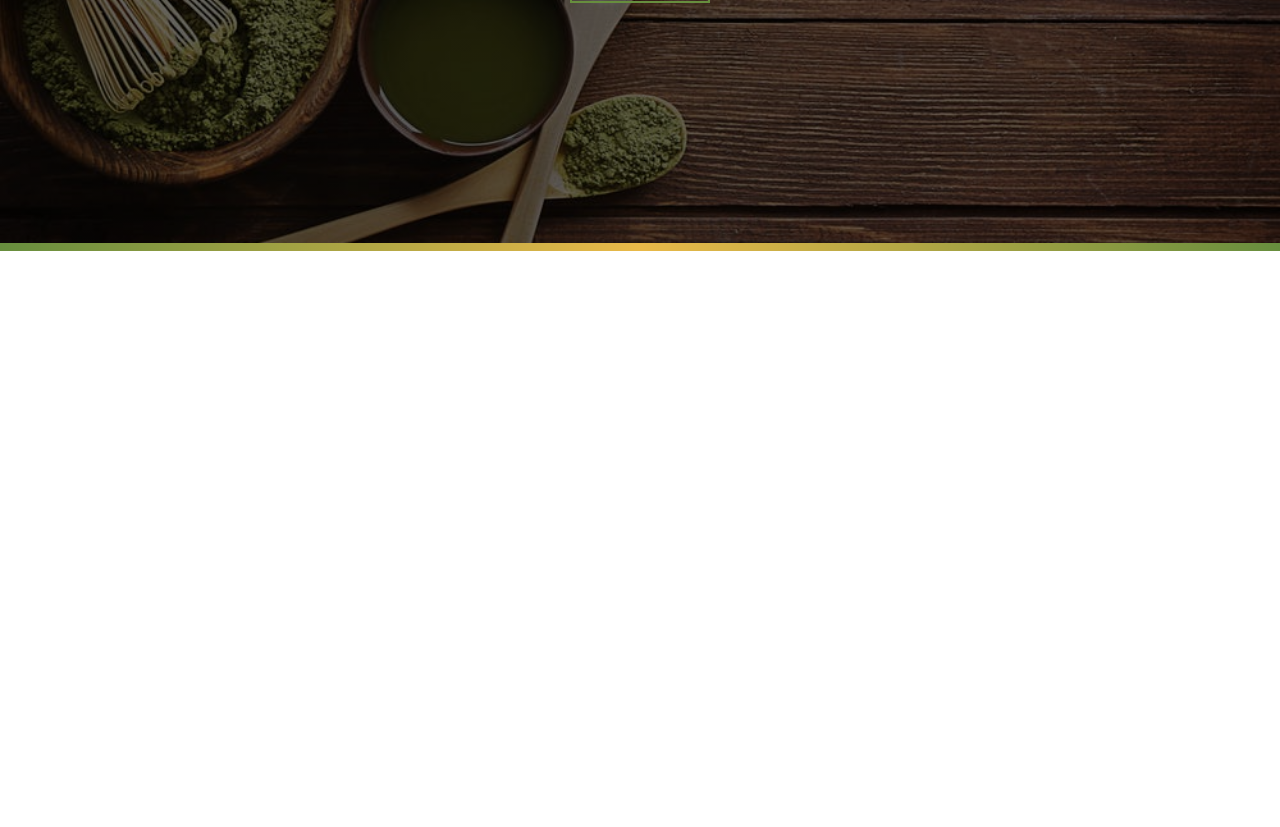
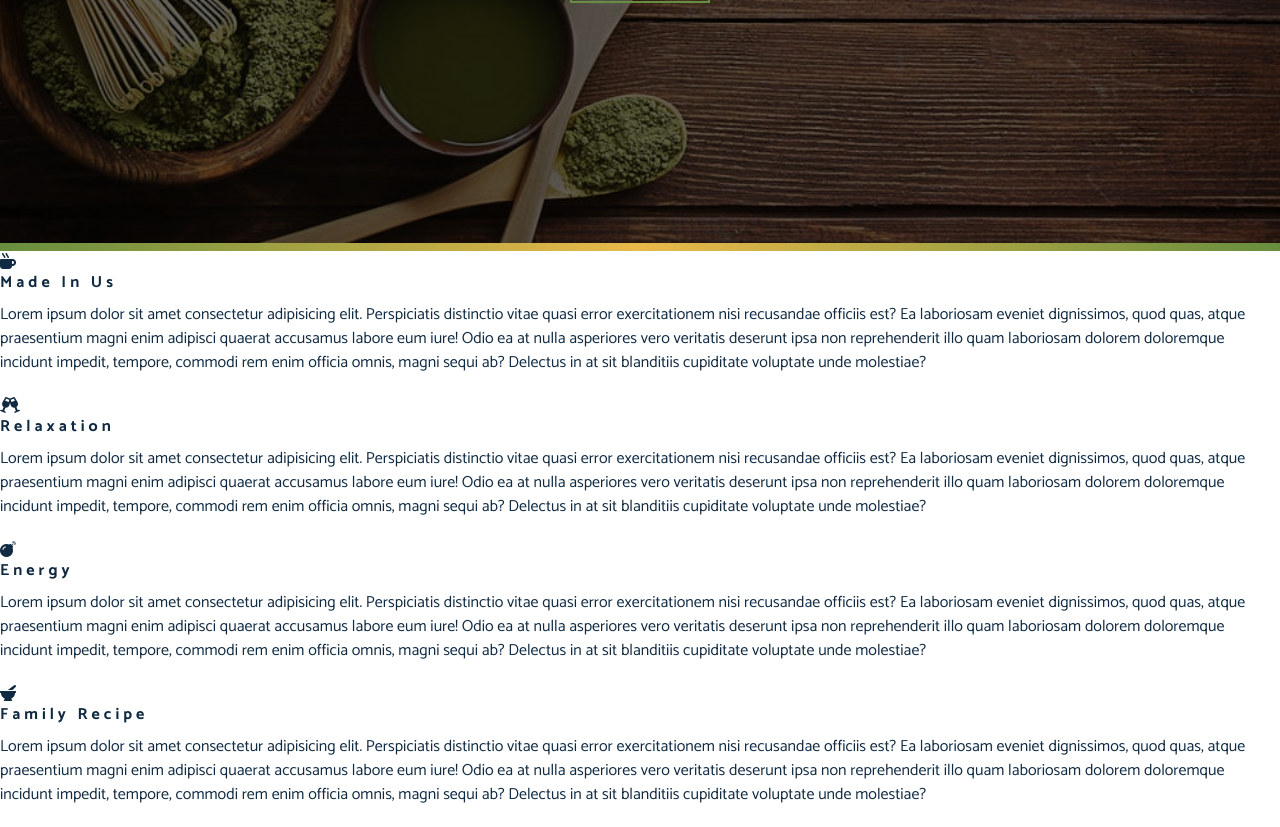
Before and after one commit to sandbox-at/projectsHTMLCSS, a plain HTML site: page HTMLCSSProjects/tea-station/index.html in a window 1280 px wide. Shown: the part 557-1384 px from the top of the page. Before the commit the page ends 808 px from the top, so only its background shows below. Drawn offline with Linux system fonts and the light colour scheme; a web font is replaced by a local one.

```diff
--- a/HTMLCSSProjects/tea-station/css/styles.css
+++ b/HTMLCSSProjects/tea-station/css/styles.css
@@ -172,7 +172,7 @@ p {
 .content-divider {
   height: 0.5rem;
   background: linear-gradient(
-    to right,
+    to left,
     var(--clr-primary),
     #e9b949,
     var(--clr-primary)
--- a/HTMLCSSProjects/tea-station/index.html
+++ b/HTMLCSSProjects/tea-station/index.html
@@ -26,10 +26,79 @@
 
     </div>
   </header>
+  <div class="content-divider"></div>
+  <!-- Skills section -->
+  <section class="skills clearfix">
+    <!-- single skills -->
+    <article class="skill">
+      <span class="skill-icon">
+        <i class="fas fa-mug-hot"></i>
+      </span>
+
+      <h4 class="skill-title">made in us</h4>
+      <p class="skill-test">
+        Lorem ipsum dolor sit amet consectetur adipisicing elit. Perspiciatis distinctio vitae quasi error exercitationem nisi recusandae officiis est? Ea laboriosam eveniet dignissimos, quod quas, atque praesentium magni enim adipisci quaerat accusamus labore eum iure! Odio ea at nulla asperiores vero veritatis deserunt ipsa non reprehenderit illo quam laboriosam dolorem doloremque incidunt impedit, tempore, commodi rem enim officia omnis, magni sequi ab? Delectus in at sit blanditiis cupiditate voluptate unde molestiae?
+
+      </p>
+    </article>
+      <!-- End of single skills -->
+
+        <!-- single skills -->
+        <article class="skill">
+          <span class="skill-icon">
+            <i class="fas fa-glass-cheers"></i>
+          </span>
+
+          <h4 class="skill-title">relaxation</h4>
+          <p class="skill-test">
+            Lorem ipsum dolor sit amet consectetur adipisicing elit. Perspiciatis distinctio vitae quasi error exercitationem
+            nisi recusandae officiis est? Ea laboriosam eveniet dignissimos, quod quas, atque praesentium magni enim adipisci
+            quaerat accusamus labore eum iure! Odio ea at nulla asperiores vero veritatis deserunt ipsa non reprehenderit illo
+            quam laboriosam dolorem doloremque incidunt impedit, tempore, commodi rem enim officia omnis, magni sequi ab?
+            Delectus in at sit blanditiis cupiditate voluptate unde molestiae?
+
+          </p>
+        </article>
+        <!-- End of single skills -->
+
+          <!-- single skills -->
+          <article class="skill">
+            <span class="skill-icon">
+              <i class="fas fa-bomb"></i>
+            </span>
+
+            <h4 class="skill-title">energy</h4>
+            <p class="skill-test">
+              Lorem ipsum dolor sit amet consectetur adipisicing elit. Perspiciatis distinctio vitae quasi error exercitationem
+              nisi recusandae officiis est? Ea laboriosam eveniet dignissimos, quod quas, atque praesentium magni enim adipisci
+              quaerat accusamus labore eum iure! Odio ea at nulla asperiores vero veritatis deserunt ipsa non reprehenderit illo
+              quam laboriosam dolorem doloremque incidunt impedit, tempore, commodi rem enim officia omnis, magni sequi ab?
+              Delectus in at sit blanditiis cupiditate voluptate unde molestiae?
+
+            </p>
+          </article>
+          <!-- End of single skills -->
+          <!-- single skills -->
+          <article class="skill">
+            <span class="skill-icon">
+              <i class="fas fa-mortar-pestle"></i>
+            </span>
+
+            <h4 class="skill-title">family recipe</h4>
+            <p class="skill-test">
+              Lorem ipsum dolor sit amet consectetur adipisicing elit. Perspiciatis distinctio vitae quasi error exercitationem
+              nisi recusandae officiis est? Ea laboriosam eveniet dignissimos, quod quas, atque praesentium magni enim adipisci
+              quaerat accusamus labore eum iure! Odio ea at nulla asperiores vero veritatis deserunt ipsa non reprehenderit illo
+              quam laboriosam dolorem doloremque incidunt impedit, tempore, commodi rem enim officia omnis, magni sequi ab?
+              Delectus in at sit blanditiis cupiditate voluptate unde molestiae?
+
+            </p>
+          </article>
+          <!-- End of single skills -->
+  </section>
+  <!-- End of skills section -->
   <!-- end of header -->
-  <div class="content-divider">
 
-  </div>
 
   <script src="app.js"></script>
 </body>
```
